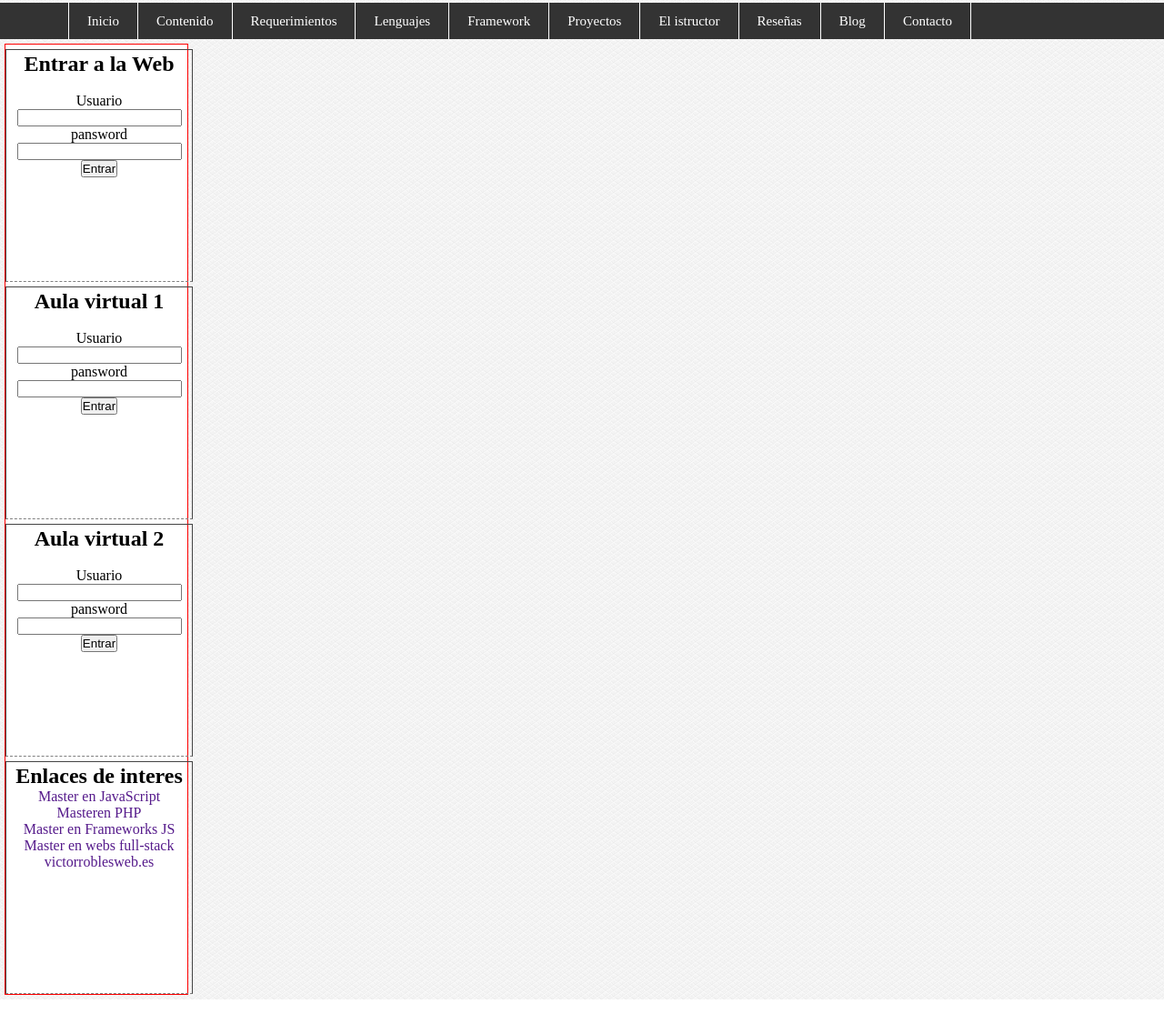
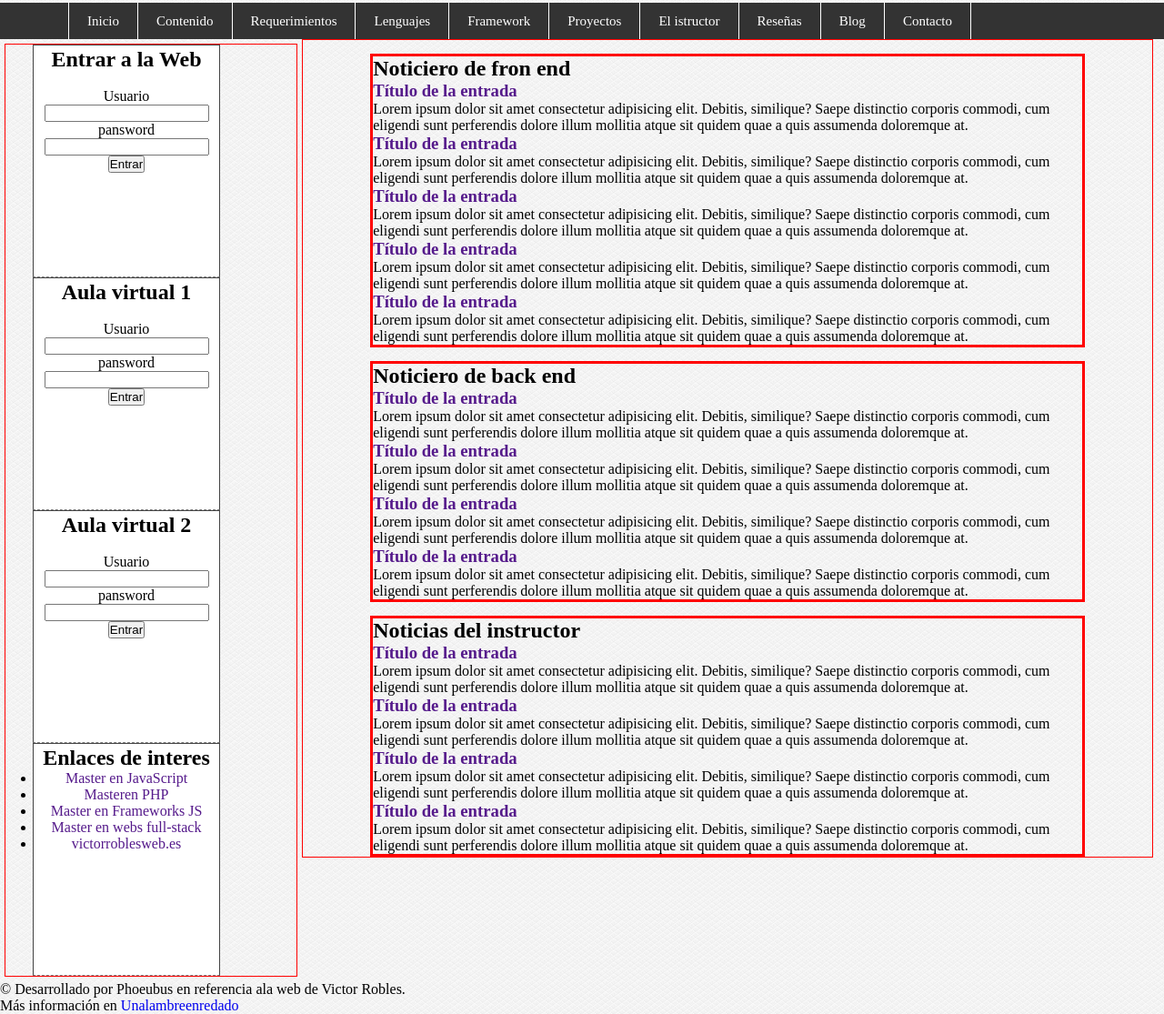
Before and after one commit to FebodeGrecia/basicwebdesing, a plain HTML site: page maquetacion-1/index.html in a window 1280 px wide. Shown: the part 247-1362 px from the top of the page at 91% size. Drawn offline with Linux system fonts and the light colour scheme.

Commit message:
web going on whit the main part

```diff
--- a/maquetacion-1/index.html
+++ b/maquetacion-1/index.html
@@ -104,25 +104,83 @@
 
 
     </aside>
+    <!--FINAL ASIDE-->
+    <!--INICIOMAIN-->
+
+    <main id="cont">
+        <div class="box">
+            <h2> Noticiero de fron end</h2>
+            <article>
+                <h3><a href="">Título de la entrada</a></h3><p>Lorem ipsum dolor sit amet consectetur adipisicing elit. Debitis, similique? Saepe distinctio corporis commodi, cum eligendi sunt perferendis dolore illum mollitia atque sit quidem quae a quis assumenda doloremque at.</p>
+
+            </article>
+            <article>
+                <h3><a href="">Título de la entrada</a></h3><p>Lorem ipsum dolor sit amet consectetur adipisicing elit. Debitis, similique? Saepe distinctio corporis commodi, cum eligendi sunt perferendis dolore illum mollitia atque sit quidem quae a quis assumenda doloremque at.</p>
+            </article>
+            <article>
+                <h3><a href="">Título de la entrada</a></h3><p>Lorem ipsum dolor sit amet consectetur adipisicing elit. Debitis, similique? Saepe distinctio corporis commodi, cum eligendi sunt perferendis dolore illum mollitia atque sit quidem quae a quis assumenda doloremque at.</p>
+            </article>
+            <article>
+                <h3><a href="">Título de la entrada</a></h3><p>Lorem ipsum dolor sit amet consectetur adipisicing elit. Debitis, similique? Saepe distinctio corporis commodi, cum eligendi sunt perferendis dolore illum mollitia atque sit quidem quae a quis assumenda doloremque at.</p>
+            </article>
+            <article>
+                <h3><a href="">Título de la entrada</a></h3><p>Lorem ipsum dolor sit amet consectetur adipisicing elit. Debitis, similique? Saepe distinctio corporis commodi, cum eligendi sunt perferendis dolore illum mollitia atque sit quidem quae a quis assumenda doloremque at.</p>
+            </article>
+        </div>
+        <div class="box">
+            <h2> Noticiero de back end</h2>
+            <article>
+                <h3><a href="">Título de la entrada</a></h3><p>Lorem ipsum dolor sit amet consectetur adipisicing elit. Debitis, similique? Saepe distinctio corporis commodi, cum eligendi sunt perferendis dolore illum mollitia atque sit quidem quae a quis assumenda doloremque at.</p>
+
+            </article>
+            <article>
+                <h3><a href="">Título de la entrada</a></h3><p>Lorem ipsum dolor sit amet consectetur adipisicing elit. Debitis, similique? Saepe distinctio corporis commodi, cum eligendi sunt perferendis dolore illum mollitia atque sit quidem quae a quis assumenda doloremque at.</p>
+            </article>
+            <article>
+                <h3><a href="">Título de la entrada</a></h3><p>Lorem ipsum dolor sit amet consectetur adipisicing elit. Debitis, similique? Saepe distinctio corporis commodi, cum eligendi sunt perferendis dolore illum mollitia atque sit quidem quae a quis assumenda doloremque at.</p>
+            </article>
+            <article>
+                <h3><a href="">Título de la entrada</a></h3><p>Lorem ipsum dolor sit amet consectetur adipisicing elit. Debitis, similique? Saepe distinctio corporis commodi, cum eligendi sunt perferendis dolore illum mollitia atque sit quidem quae a quis assumenda doloremque at.</p>
+            </article>
 
 
 
+        </div>
+        <div class="box">
+            <h2>Noticias del instructor</h2>
+            <article>
+                <h3><a href="">Título de la entrada</a></h3><p>Lorem ipsum dolor sit amet consectetur adipisicing elit. Debitis, similique? Saepe distinctio corporis commodi, cum eligendi sunt perferendis dolore illum mollitia atque sit quidem quae a quis assumenda doloremque at.</p>
+
+            </article>
+            <article>
+                <h3><a href="">Título de la entrada</a></h3><p>Lorem ipsum dolor sit amet consectetur adipisicing elit. Debitis, similique? Saepe distinctio corporis commodi, cum eligendi sunt perferendis dolore illum mollitia atque sit quidem quae a quis assumenda doloremque at.</p>
+            </article>
+            <article>
+                <h3><a href="">Título de la entrada</a></h3><p>Lorem ipsum dolor sit amet consectetur adipisicing elit. Debitis, similique? Saepe distinctio corporis commodi, cum eligendi sunt perferendis dolore illum mollitia atque sit quidem quae a quis assumenda doloremque at.</p>
+            </article>
+            <article>
+                <h3><a href="">Título de la entrada</a></h3><p>Lorem ipsum dolor sit amet consectetur adipisicing elit. Debitis, similique? Saepe distinctio corporis commodi, cum eligendi sunt perferendis dolore illum mollitia atque sit quidem quae a quis assumenda doloremque at.</p>
+            </article>
+        </div>
 
 
+    </main>
+
+    <!--FINALMAIN-->
+
+    <!--INICIOFOOTER-->
+
+    <div class="clearfix"></div>
+
+    <footer id="feet">
+        &copy; Desarrollado por Phoeubus en referencia ala web de Victor Robles.</br>
+        Más información en <a href="instagram.com/unalambreenderado.com" target="_blank">Unalambreenredado</a>
 
 
+    </footer>
 
+    <!--INICIOFOOTER-->
 
-
-
-    <!---->
-    <!---->
-    <!---->
-    <!---->
-    <!---->
-    <!---->
-    <!---->
-    <!---->
 
 </body>
 
--- a/maquetacion-1/style.css
+++ b/maquetacion-1/style.css
@@ -11,6 +11,7 @@
 
 body{
     background-image: url(img/paven.png);
+    width: 100%;
 }
 
 
@@ -145,28 +146,51 @@ body{
 /*SIDE*/
 
 #side{
-    width: 200px;
-    max-width: 210px;
+    width: 500px;
+    max-width: 50%;
     border: 1px solid red;
     background: white;
     text-align: center;
     margin: 5px;
+    width: 25%;
+    display: block;
+    float: left;
+    background-image: url(img/paven.png);
+
 
 
 }
 
 .caja {
     border: 1px solid #444;
-    width: 100%;
+    width: 200px;
     height: 250px;
     border-bottom:1px dashed gray;
     text-align: center;
     padding: 2px;
     display: block;
-    margin-top: 5px;
+    background: white;
+    margin-left: 30px;
 
 
 
 }
 
-/*CONTENT/
+
+/*CONTENT*/
+
+#cont{
+    display: block;
+    width: 73%;
+    float: left;
+    border: 1px solid red ;
+}
+
+#cont .box{
+    width: 780px;
+    overflow-y: auto;
+    border:solid red;
+    margin: 0px auto;
+    margin-top: 15px;
+
+}
```
